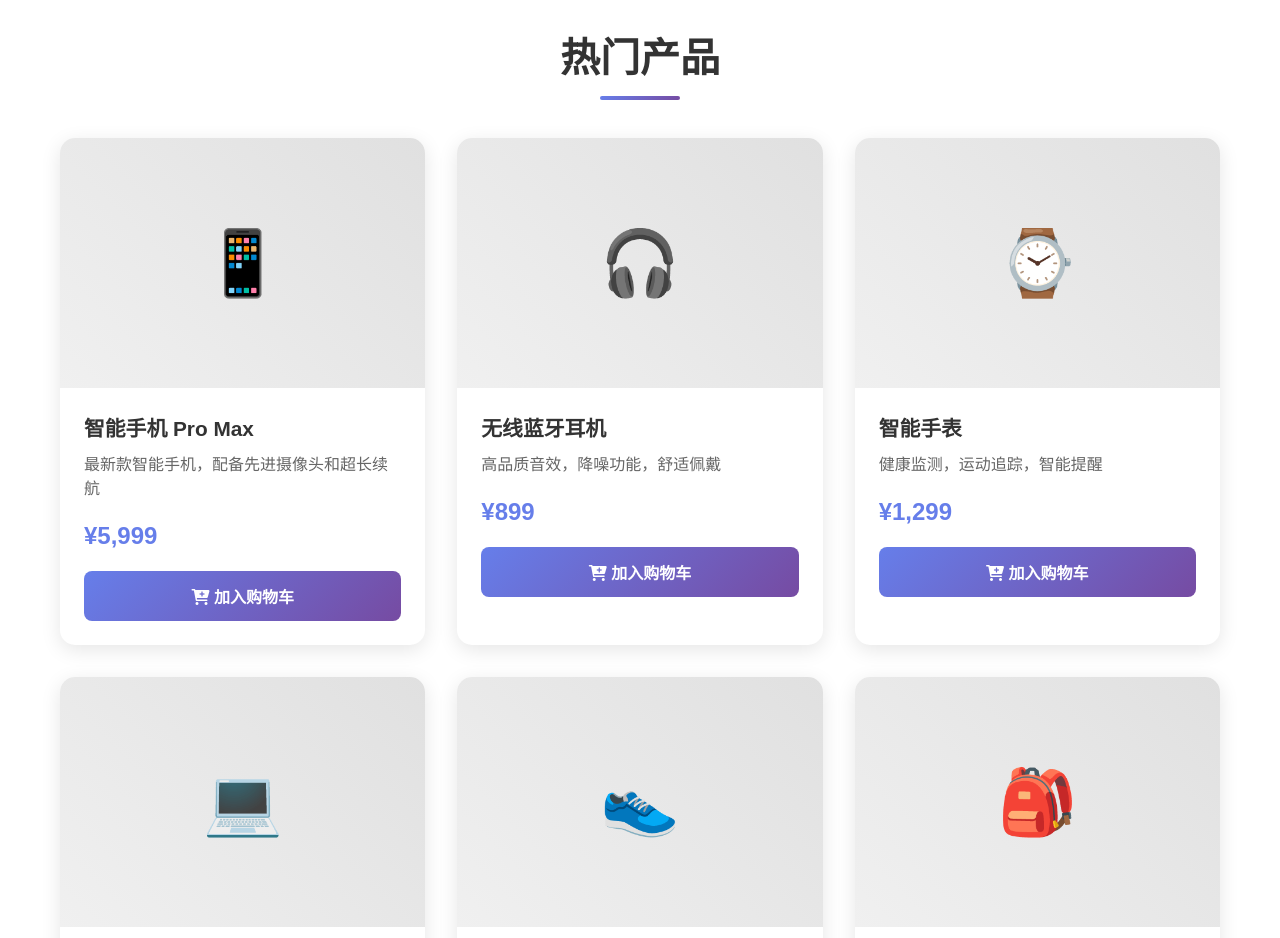
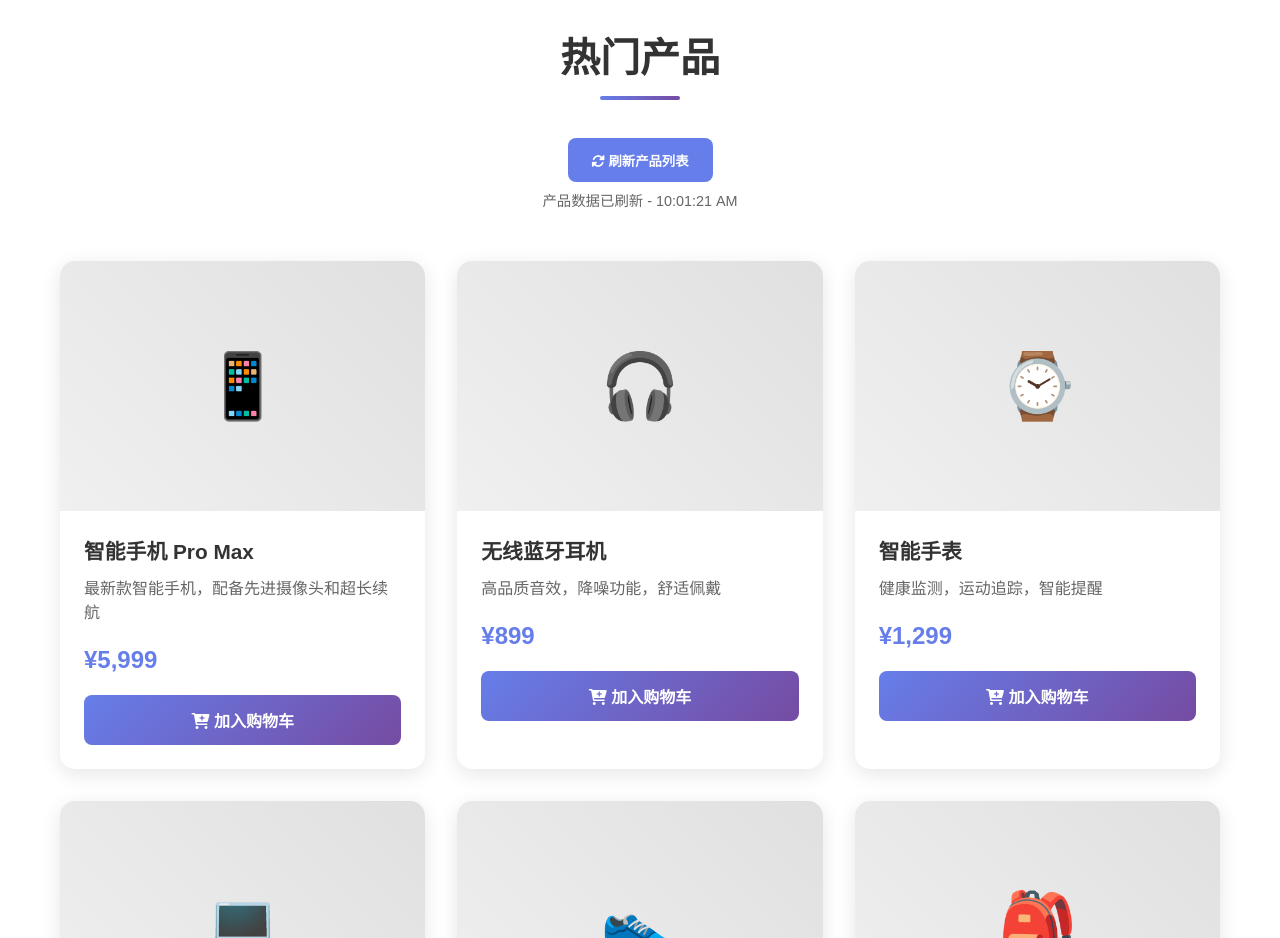
Before and after one commit to Gonzalezxxx/NeoPorforlio, a plain HTML site: page index.html in a window 1280 px wide. Shown: the part 2440-3378 px from the top of the page. Drawn offline with Linux system fonts and the light colour scheme.

Commit message:
Add manual refresh button and improve product synchronization debugging

```diff
--- a/index.html
+++ b/index.html
@@ -107,6 +107,12 @@
     <section id="products" class="products-section">
         <div class="container">
             <h2 class="section-title">热门产品</h2>
+            <div style="text-align: center; margin-bottom: 2rem;">
+                <button class="btn" onclick="refreshProducts()" style="background: #667eea; color: white; border: none; padding: 0.8rem 1.5rem; border-radius: 8px; cursor: pointer; font-weight: bold;">
+                    <i class="fas fa-sync-alt"></i> 刷新产品列表
+                </button>
+                <div id="syncStatus" style="margin-top: 0.5rem; font-size: 0.9rem; color: #666;"></div>
+            </div>
             <div class="products-grid" id="productsGrid">
                 <!-- 产品将通过JavaScript动态加载 -->
             </div>
--- a/script.js
+++ b/script.js
@@ -86,12 +86,16 @@ const orderTotal = document.getElementById('orderTotal');
 // 加载产品数据
 function loadProducts() {
     const savedProducts = localStorage.getItem('adminProducts');
+    console.log('加载产品数据...', savedProducts ? '找到数据' : '未找到数据');
+
     if (savedProducts) {
         products = JSON.parse(savedProducts);
+        console.log('产品数量:', products.length);
     } else {
         products = [...defaultProducts];
         // 保存默认产品到Local Storage
         localStorage.setItem('adminProducts', JSON.stringify(products));
+        console.log('使用默认产品，数量:', products.length);
     }
 }
 
@@ -616,14 +620,44 @@ addToCart = function(productId) {
 function syncProducts() {
     loadProducts();
     renderProducts();
+    updateSyncStatus('产品数据已刷新');
 }
 
-// 定期检查产品数据更新（每5秒检查一次）
-setInterval(syncProducts, 5000);
+// 手动刷新产品
+function refreshProducts() {
+    updateSyncStatus('正在刷新产品数据...');
+    syncProducts();
+}
+
+// 更新同步状态
+function updateSyncStatus(message) {
+    const statusElement = document.getElementById('syncStatus');
+    if (statusElement) {
+        statusElement.textContent = `${message} - ${new Date().toLocaleTimeString()}`;
+    }
+}
+
+// 定期检查产品数据更新（每2秒检查一次）
+setInterval(syncProducts, 2000);
 
 // 监听Local Storage变化
 window.addEventListener('storage', function(e) {
     if (e.key === 'adminProducts') {
+        console.log('检测到产品数据变化，正在同步...');
         syncProducts();
     }
 });
+
+// 监听页面可见性变化（当用户切换回页面时刷新）
+document.addEventListener('visibilitychange', function() {
+    if (!document.hidden) {
+        console.log('页面重新可见，刷新产品数据...');
+        syncProducts();
+    }
+});
+
+// 监听页面焦点变化
+window.addEventListener('focus', function() {
+    console.log('页面获得焦点，刷新产品数据...');
+    syncProducts();
+});
```
